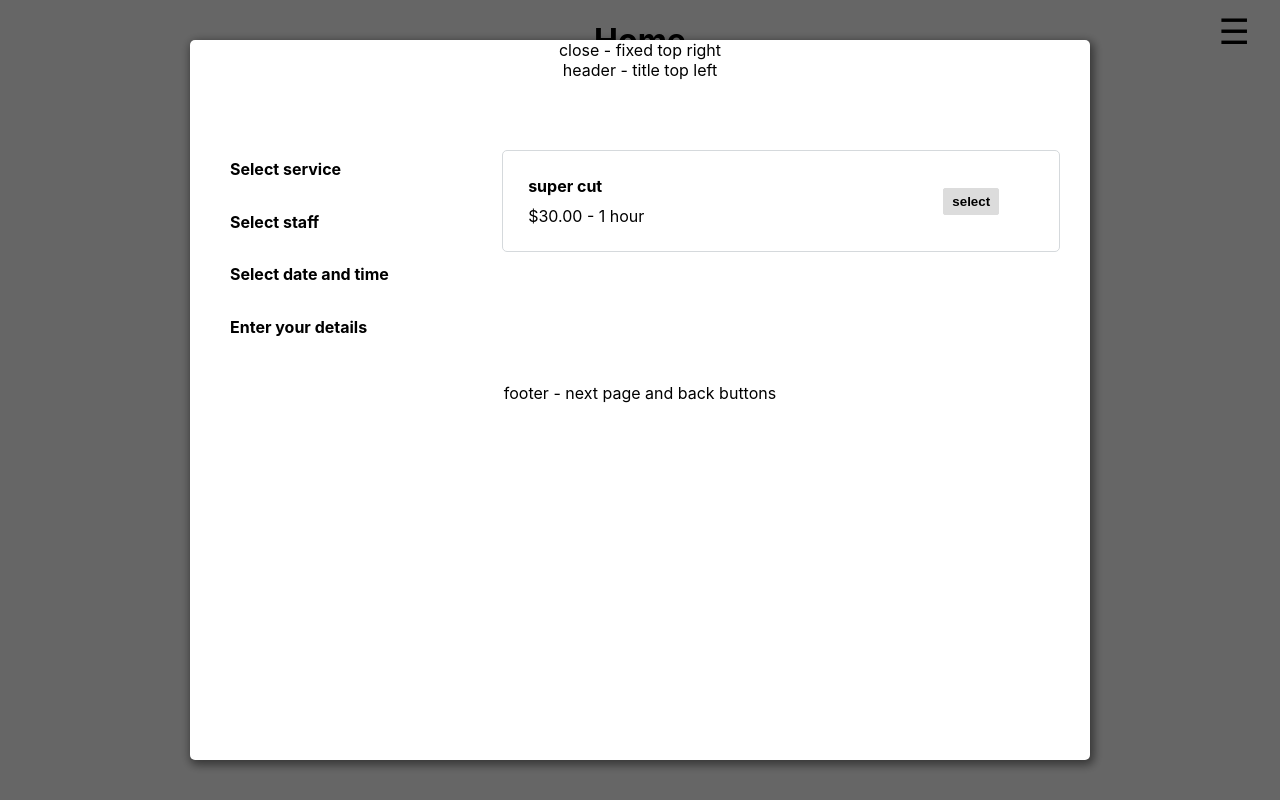
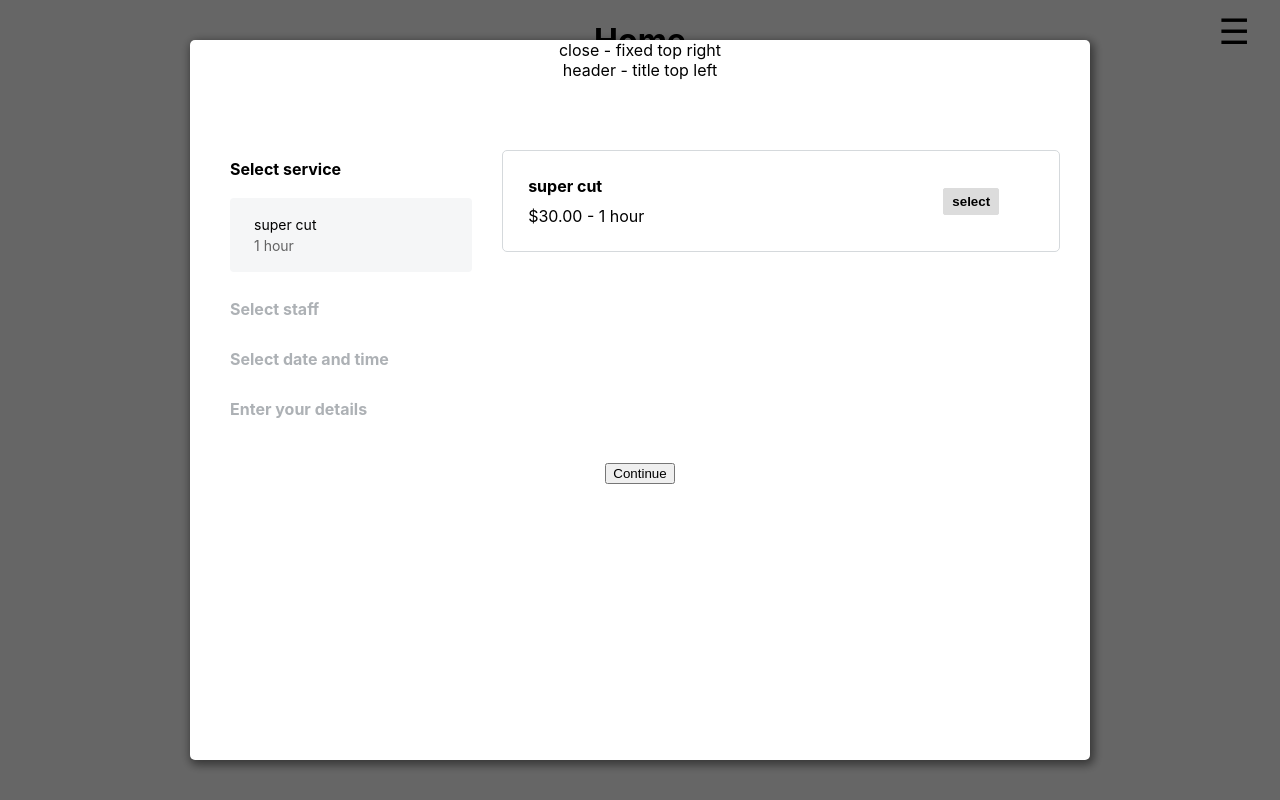
Before and after one commit to rheal3/curly-sniffle, a React (Create React App) app: page / in a window 1280 px wide. Both pictures are taken after a click on the button "select". Built offline with nearby package versions, Linux system fonts and the light colour scheme.

Commit message:
added select service select button functionality, added styling on services selected side nav

```diff
--- a/src/BookAppointment/Page.js
+++ b/src/BookAppointment/Page.js
@@ -1,6 +1,6 @@
 import styled from 'styled-components'
 import ServiceCard from './ServiceCard'
-
+import {useState, useEffect} from 'react'
 
 const BookAppointmentBackground = styled.div`
     position: fixed;
@@ -32,6 +32,7 @@ const AppointmentStepsContainer = styled.div`
             margin-bottom: 24px;
             h5 {
                 margin-top: 0;
+                margin-bottom: 16px;
                 font-size: 1rem;
                 line-height: 1.625;
             }
@@ -52,7 +53,51 @@ const AppointmentContentContainer = styled.div`
 //         <h5>Name</h5>
 //     </div>
 
+const ServiceSelectedStyle = styled.div`
+    background: #F5F6F7;
+    padding: 16px 24px;
+    border-radius: 4px;
+    p {
+        color: rgba(0, 0, 0, 0.6);
+        margin: 0;
+        font-size: 0.875rem;
+        line-height: 1.5;
+        span {
+            color: #000;
+        }
+    }
+`
+const ServiceSelected = ({appointmentType}) =>
+    <li>
+        <h5>Select service</h5>
+        <ServiceSelectedStyle>
+            <p>
+                <span>{appointmentType.title}</span>
+                <br />
+                {appointmentType.length}
+            </p>
+        </ServiceSelectedStyle>
+    </li>
+
 const BookAppointment = () => {
+    const [appointmentType, setAppointmentType] = useState()
+    const [staff, setStaff] = useState()
+    const [dateTime, setDateTime] = useState()
+    const [customerDetails, setCustomerDetails] = useState()
+    const [currentPage, setCurrentPage] = useState("service")
+
+    const aptDetails = {
+        id: 43,
+        title: 'super cut',
+        price: '$30.00',
+        length: '1 hour'
+    }
+
+    useEffect(() => {
+        // when appointmentType changes change what is displayed in side bar
+        console.log(appointmentType)
+    }, [appointmentType])
+
     return (
         <BookAppointmentBackground>
             <BookAppointmentContainer>
@@ -65,26 +110,36 @@ const BookAppointment = () => {
                 <div className='row' style={{display: 'flex'}}>
                     <AppointmentStepsContainer>
                         <ul>
-                            <li>
-                                <h5>Select service</h5>
-                            </li>
+                        {appointmentType ?
+                            <ServiceSelected appointmentType={appointmentType}/>
+                        : (currentPage === "service") ? <li><h5 style={{textDecoration: 'underline'}}>Select service</h5></li>
+                        : <li><h5>Select service</h5></li>}
+                        {staff ?
                             <li>
                                 <h5>Select staff</h5>
                             </li>
+                        : <li><h5 style={{color: '#adb1b5'}}>Select staff</h5></li>}
+                        {dateTime ?
                             <li>
                                 <h5>Select date and time</h5>
                             </li>
+                        : <li><h5 style={{color: '#adb1b5'}}>Select date and time</h5></li>}
+                        {customerDetails ?
                             <li>
                                 <h5>Enter your details</h5>
                             </li>
+                        : <li><h5 style={{color: '#adb1b5'}}>Enter your details</h5></li>}
                         </ul>
                     </AppointmentStepsContainer>
                     <AppointmentContentContainer>
-                        <ServiceCard title="super cut" price="30.00" length="1 hour"/>
+                        <ServiceCard setAppointmentType={setAppointmentType} appointmentDetails={aptDetails}/>
                     </AppointmentContentContainer>
                 </div>
                 <div>
-                    footer - next page and back buttons
+                    {/* footer - next page and back buttons */}
+                    <div>
+                        <button>Continue</button>
+                    </div>
                 </div>
             </BookAppointmentContainer>
         </BookAppointmentBackground>
--- a/src/BookAppointment/ServiceCard.js
+++ b/src/BookAppointment/ServiceCard.js
@@ -41,15 +41,25 @@ const ServiceCardStyling = styled.div`
     }
 `
 
-const ServiceCard = ({price, title, length}) =>
+const ServiceCard = ({setAppointmentType, appointmentDetails}) => {
+    const {title, price, length} = appointmentDetails
+
+    const selectBtn = () => {
+        setAppointmentType(appointmentDetails)
+        // transition to next page
+    }
+
+    return (
         <ServiceCardStyling>
             <div className="info">
                 <h2>{title}</h2>
-            <p>${price} - {length}</p>
+                <p>{price} - {length}</p>
             </div>
             <div className="book">
-            <button>select</button>
+                <button onClick={selectBtn}>select</button>
             </div>
         </ServiceCardStyling>
+    )
+}
 
 export default ServiceCard
```
Lines whose indentation alone changed are shown as unchanged.
